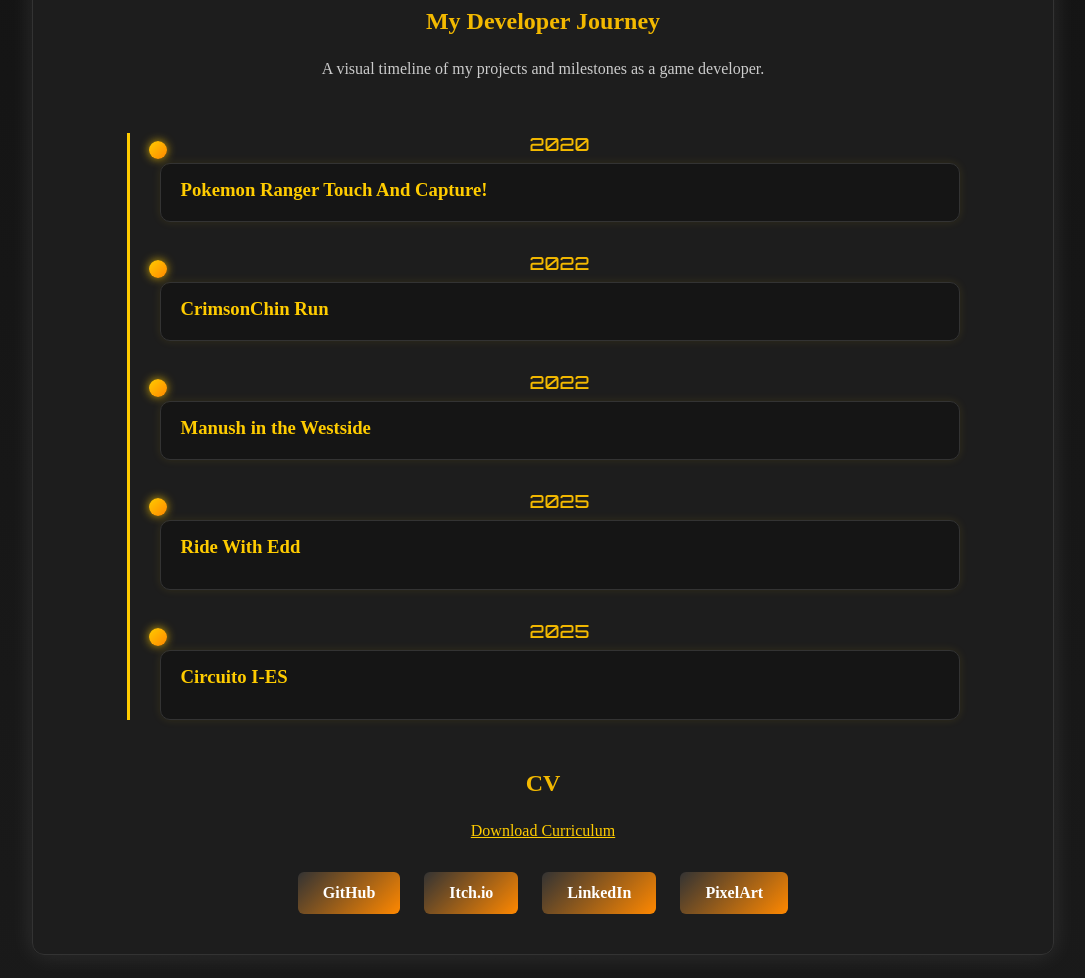
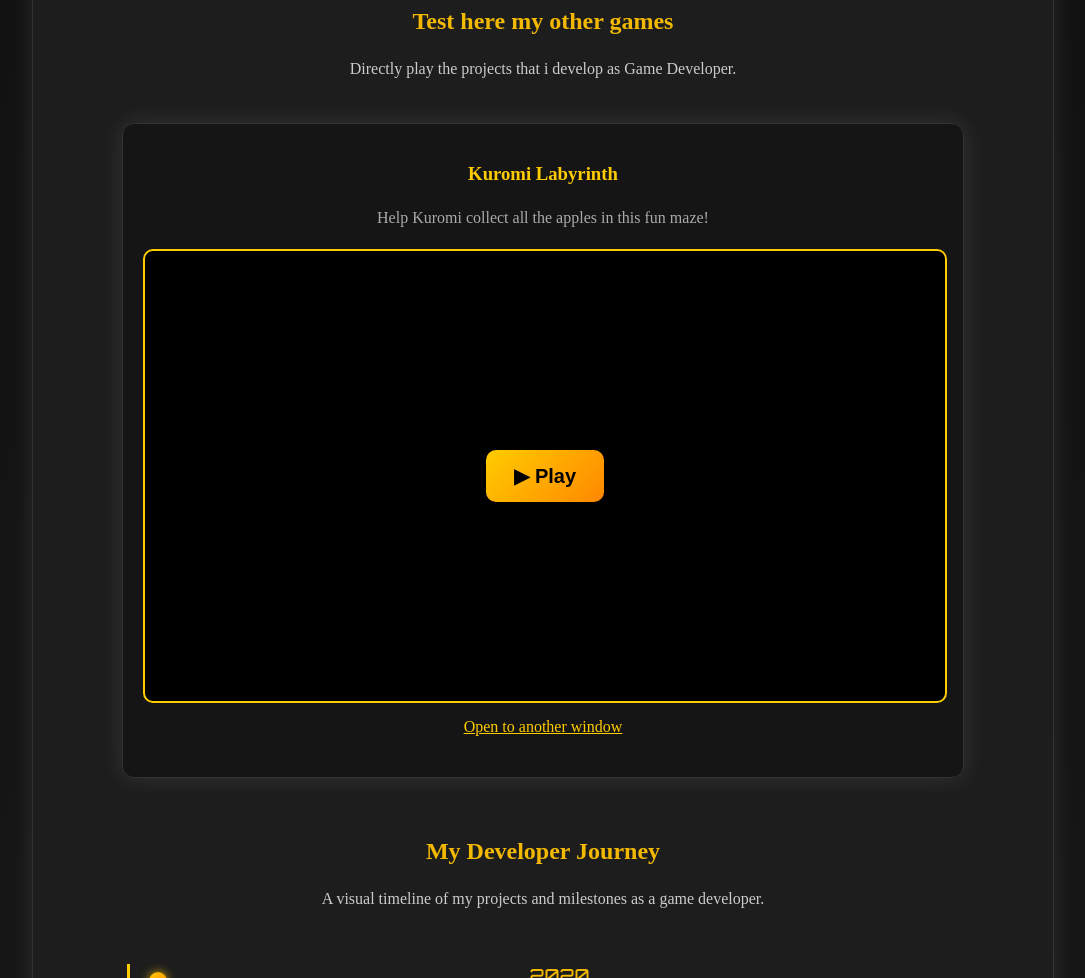
Before and after one commit to corryws/Portfolio, a plain HTML site: page index.html in a window 1280 px wide. Shown: the part 2880-3858 px from the top of the page, without its empty margins (97-1182 px from the left). Drawn offline with nearby package versions, Linux system fonts and the light colour scheme.

Commit message:
Fix HTML encoding issues and update iframe loading

```diff
--- a/index.html
+++ b/index.html
@@ -280,6 +280,29 @@
 			</p>
 		</div>
 
+		<!-- SEZIONE GIOCHI WEB-HTML -->
+		<h2 style="margin-top:60px;">Test here my other games</h2>
+		<p style="color:#ccc;">Directly play the projects that i develop as Game Developer.</p>
+
+		<!-- Kuromi Game -->
+		<div class="container" style="max-width:800px; margin:40px auto; background:rgba(20,20,20,0.9); padding:20px; border-radius:12px; border:1px solid #333;">
+			<h3 style="color:#ffcc00;">Kuromi Labyrinth</h3>
+			<p style="color:#aaa;">Help Kuromi collect all the apples in this fun maze!</p>
+
+			<div class="iframe-container" id="kuromi-container">
+				<div class="overlay">
+					<button class="play-button" onclick="loadIframe('kuromi')">▶ Play</button>
+				</div>
+			</div>
+
+			<p style="margin-top:10px;">
+				<a href="https://html-classic.itch.zone/html/16324825/KuromiAppleMazeAdventure/index.html?v=1769950067" target="_blank" style="color:#ffcc00; text-decoration:underline;">
+					Open to another window
+				</a>
+			</p>
+		</div>
+
+
 
 		<!-- TIMELINE -->
 		<h2 style="margin-top:60px;">My Developer Journey</h2>
@@ -369,6 +392,8 @@
 			iframe.src = "https://ridewithedd.blasterfoundry.software";
 		else if (id === 'circuito')
 			iframe.src = "https://i-iesgame.blasterfoundry.software";
+		else if (id === 'kuromi')
+    		iframe.src = "https://html-classic.itch.zone/html/16324825/KuromiAppleMazeAdventure/index.html?v=1769950067";
 
 		iframe.frameBorder = "0";
 		iframe.allowFullscreen = true;
```
